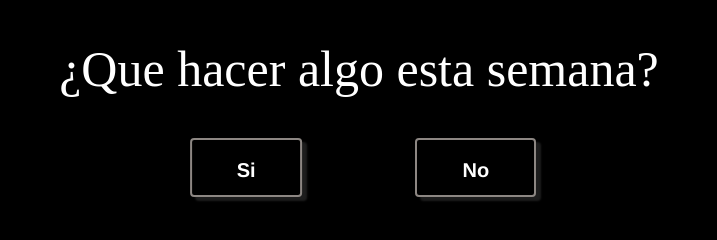
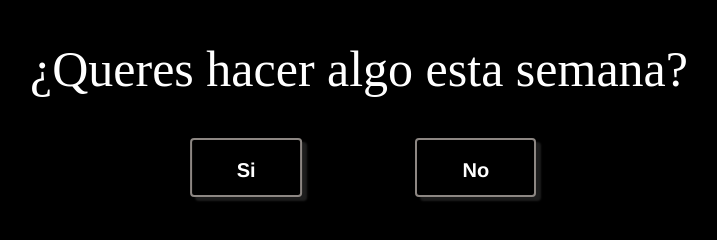
Before and after one commit to Nazarenosoto/Black, a plain HTML site: page index.html in a window 1280 px wide. Shown: the whole page, without its empty margins (281-998 px from the left). Drawn offline with Linux system fonts and the light colour scheme; some packages are replaced by stand-ins of ours; a script that the page names is missing.

Commit message:
cambio de planes

```diff
--- a/index.html
+++ b/index.html
@@ -10,7 +10,7 @@
 <body>
 
     <div class="contenedor">
-        <p>¿Que hacer algo esta semana?</p>
+        <p>¿Queres hacer algo esta semana?</p>
         <button id="si">Si</button>
         <button id="no">No</button>
     </div>
```
